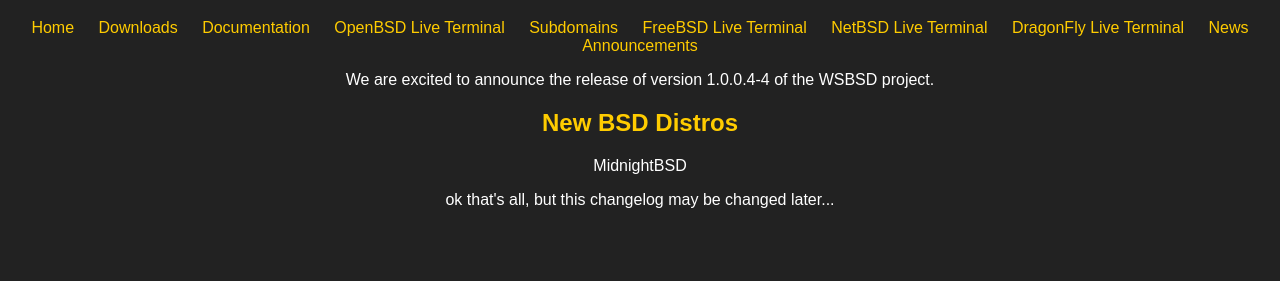
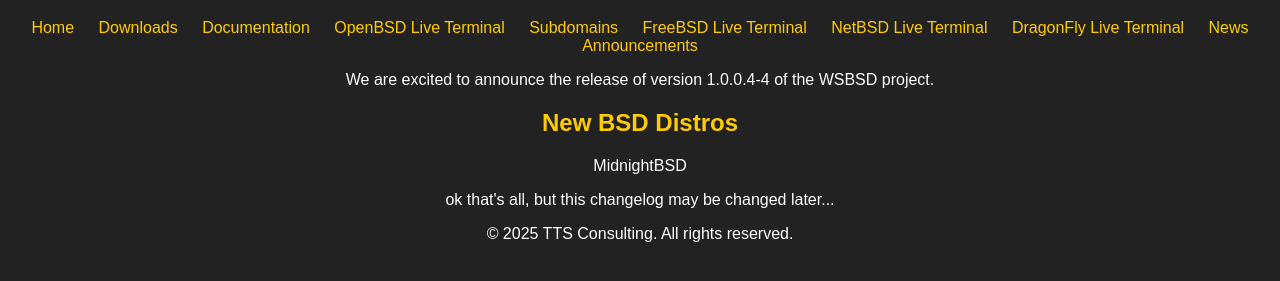
Before and after one commit to Coolis1362/wsbsd.org, a plain HTML site: page annoucements/1.0.0.4-4.html in a window 1280 px wide. Shown: the part 61-342 px from the top of the page. Drawn offline with Linux system fonts and the light colour scheme.

Commit message:
Add footer section to announcements page with copyright notice

```diff
--- a/annoucements/1.0.0.4-4.html
+++ b/annoucements/1.0.0.4-4.html
@@ -33,3 +33,8 @@
         <p>MidnightBSD</p>
         <p> ok that's all, but this changelog may be changed later...</p>
     </section>
+    <footer>
+        <p>&copy; 2025 TTS Consulting. All rights reserved.</p>
+    </footer>
+    </body>
+</html>
```
